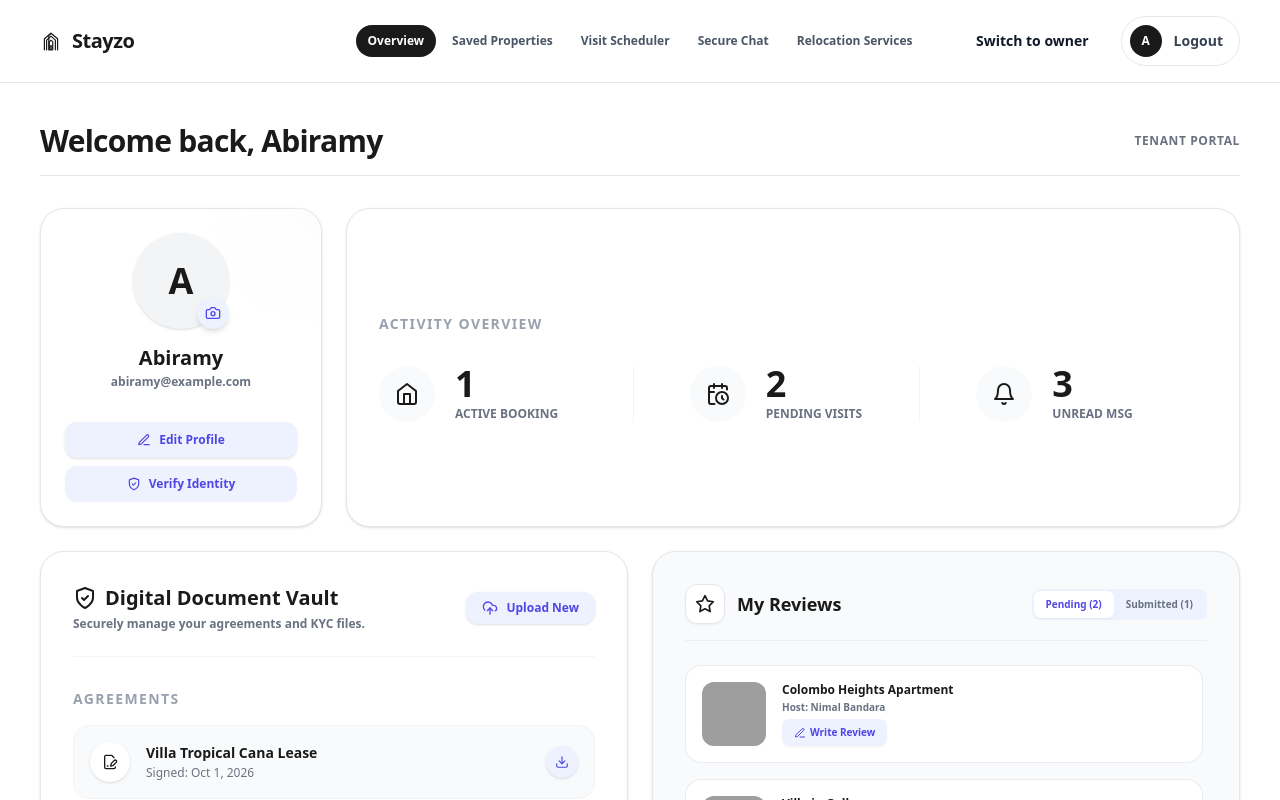
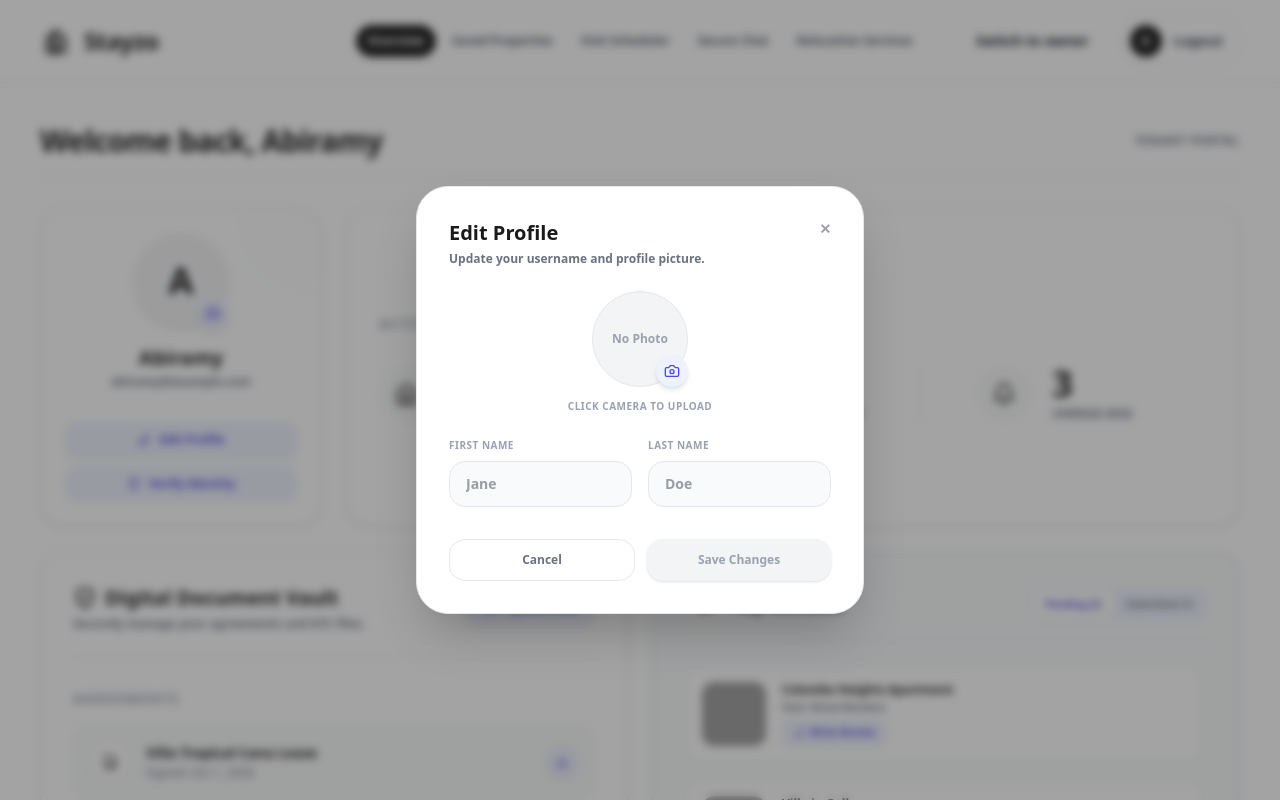
Before and after one commit to AbiNathan11/Stayzo_frontend, a Next.js app: page /dashboard/tenant in a window 1280 px wide. Both pictures are taken after a click on the button 213 px from the left and 313 px from the top of the page. Shown: the top 800 px of the page. Built offline with nearby package versions, Linux system fonts and the light colour scheme; grey boxes are pictures that could not be loaded.

Commit message:
frontend

```diff
--- a/src/app/dashboard/tenant/layout.tsx
+++ b/src/app/dashboard/tenant/layout.tsx
@@ -14,18 +14,34 @@ export default function TenantDashboardLayout({
   children: React.ReactNode
 }) {
   const pathname = usePathname();
-  const [user, setUser] = useState<{ firstName: string; lastName: string; email: string } | null>(null);
+  const [user, setUser] = useState<{ firstName: string; lastName: string; email: string; profileImage?: string | null } | null>(null);
 
   useEffect(() => {
     const token = localStorage.getItem('stayzo_token');
     if (token) {
       try {
         const payload = JSON.parse(atob(token.split('.')[1]));
+        const email = payload.email || 'abiramy@example.com';
         setUser({
           firstName: payload.firstName || 'Abiramy',
           lastName: payload.lastName || '',
-          email: payload.email || 'abiramy@example.com'
+          email: email,
+          profileImage: payload.profileImage || null
         });
+
+        // Live refresh from DB
+        fetch(`http://localhost:3001/api/auth/profile/${email}`)
+          .then(res => res.json())
+          .then(data => {
+            if (data.user) {
+              setUser(prev => ({
+                ...prev!,
+                firstName: data.user.firstName || prev?.firstName || 'Abiramy',
+                profileImage: data.user.profileImage || null
+              }));
+            }
+          })
+          .catch(err => console.warn("Live profile fetch issue:", err));
       } catch (e) {
         setUser({ firstName: 'Abiramy', lastName: '', email: 'abiramy@example.com' });
       }
@@ -57,7 +73,7 @@ export default function TenantDashboardLayout({
 
         {/* Left Brand Logo */}
         <div className="flex-1 flex justify-start">
-          <Link href="/" className="flex items-center space-x-2.5 group">
+          <Link href="/" className="flex items-center space-x-3 group">
             <svg
               viewBox="0 0 100 100"
               fill="none"
@@ -65,7 +81,7 @@ export default function TenantDashboardLayout({
               strokeWidth="5.5"
               strokeLinecap="round"
               strokeLinejoin="round"
-              className="w-5.5 h-5.5 text-[#1A1A1A] shrink-0 transition-transform group-hover:scale-105"
+              className="w-8 h-8 text-[#1A1A1A] shrink-0 transition-transform group-hover:scale-105"
             >
               {/* Outer gable */}
               <path d="M 20,90 L 20,40 L 50,15 L 80,40 L 80,90" />
@@ -78,7 +94,7 @@ export default function TenantDashboardLayout({
               {/* Central Door */}
               <rect x="46" y="72" width="8" height="18" />
             </svg>
-            <span className="text-xl font-bold tracking-tight text-[#1A1A1A]">Stayzo</span>
+            <span className="text-2xl font-black tracking-tight text-[#1A1A1A]">Stayzo</span>
           </Link>
         </div>
 
@@ -107,7 +123,7 @@ export default function TenantDashboardLayout({
         <div className="flex-1 flex justify-end items-center space-x-4">
           <Link
             href="/dashboard/owners"
-            className="hidden sm:inline text-sm font-semibold text-gray-900 hover:bg-gray-50 px-4 py-2 rounded-full transition"
+            className="hidden sm:inline text-sm font-semibold text-gray-900 hover:bg-[#EEF2FF] hover:text-[#4F46E5] active:bg-[#E0E7FF] px-4 py-2 rounded-full transition duration-200"
           >
             Switch to owner
           </Link>
@@ -115,9 +131,13 @@ export default function TenantDashboardLayout({
             onClick={handleLogout}
             className="flex items-center space-x-3 bg-white border border-gray-200 hover:shadow-md transition rounded-full p-2 pr-4 cursor-pointer"
           >
-            <div className="w-8 h-8 rounded-full bg-[#1A1A1A] text-white flex items-center justify-center text-xs font-bold shrink-0">
-              {userInitial}
-            </div>
+            {user?.profileImage ? (
+              <img src={user.profileImage} alt="User Avatar" className="w-8 h-8 rounded-full object-cover border border-gray-200 shrink-0" />
+            ) : (
+              <div className="w-8 h-8 rounded-full bg-[#1A1A1A] text-white flex items-center justify-center text-xs font-bold shrink-0">
+                {userInitial}
+              </div>
+            )}
             <span className="text-sm font-semibold text-gray-700 hidden sm:inline">Logout</span>
           </button>
         </div>
--- a/src/app/dashboard/tenant/page.tsx
+++ b/src/app/dashboard/tenant/page.tsx
@@ -23,7 +23,7 @@ interface SubmittedReview {
 }
 
 export default function TenantOverviewPage() {
-  const [user, setUser] = useState<{ firstName: string; lastName: string; email: string } | null>(null);
+  const [user, setUser] = useState<{ firstName: string; lastName: string; email: string; profileImage?: string | null } | null>(null);
 
   const [activeReviewTab, setActiveReviewTab] = useState<'pending' | 'submitted'>('pending');
   const [pendingReviews, setPendingReviews] = useState<PendingReview[]>([
@@ -62,16 +62,46 @@ export default function TenantOverviewPage() {
   const [reviewComment, setReviewComment] = useState("");
   const [showSuccess, setShowSuccess] = useState(false);
 
+  // Edit Profile States
+  const [showEditModal, setShowEditModal] = useState(false);
+  const [editFirstName, setEditFirstName] = useState("");
+  const [editLastName, setEditLastName] = useState("");
+  const [editImage, setEditImage] = useState<string | null>(null);
+  const [updatingProfile, setUpdatingProfile] = useState(false);
+  const [profileSuccess, setProfileSuccess] = useState(false);
+
   useEffect(() => {
     const token = localStorage.getItem('stayzo_token');
     if (token) {
       try {
         const payload = JSON.parse(atob(token.split('.')[1]));
+        const email = payload.email || 'abiramy@example.com';
         setUser({
           firstName: payload.firstName || 'Abiramy',
           lastName: payload.lastName || '',
-          email: payload.email || 'abiramy@example.com'
+          email: email,
+          profileImage: payload.profileImage || null
         });
+        setEditFirstName(payload.firstName || 'Abiramy');
+        setEditLastName(payload.lastName || '');
+
+        // Fetch live profile from DB
+        fetch(`http://localhost:3001/api/auth/profile/${email}`)
+          .then(res => res.json())
+          .then(data => {
+            if (data.user) {
+              setUser(prev => ({
+                ...prev!,
+                firstName: data.user.firstName || prev?.firstName || 'Abiramy',
+                lastName: data.user.lastName || prev?.lastName || '',
+                profileImage: data.user.profileImage || null
+              }));
+              setEditFirstName(data.user.firstName || 'Abiramy');
+              setEditLastName(data.user.lastName || '');
+              setEditImage(data.user.profileImage || null);
+            }
+          })
+          .catch(err => console.warn("Live profile fetch issue:", err));
       } catch (e) {
         setUser({ firstName: 'Abiramy', lastName: '', email: 'abiramy@example.com' });
       }
@@ -79,6 +109,64 @@ export default function TenantOverviewPage() {
       setUser({ firstName: 'Abiramy', lastName: '', email: 'abiramy@example.com' });
     }
   }, []);
+
+  const handlePhotoChange = (e: React.ChangeEvent<HTMLInputElement>) => {
+    const file = e.target.files?.[0];
+    if (file) {
+      const reader = new FileReader();
+      reader.onloadend = () => {
+        setEditImage(reader.result as string);
+      };
+      reader.readAsDataURL(file);
+    }
+  };
+
+  const handleProfileUpdate = async (e: React.FormEvent) => {
+    e.preventDefault();
+    if (!user || !editFirstName.trim()) return;
+
+    setUpdatingProfile(true);
+    try {
+      const response = await fetch('http://localhost:3001/api/auth/update-profile', {
+        method: 'PUT',
+        headers: {
+          'Content-Type': 'application/json'
+        },
+        body: JSON.stringify({
+          email: user.email,
+          firstName: editFirstName,
+          lastName: editLastName,
+          profileImage: editImage
+        })
+      });
+
+      if (!response.ok) {
+        throw new Error('Failed to update profile');
+      }
+
+      const data = await response.json();
+      if (data.user) {
+        setUser(prev => ({
+          ...prev!,
+          firstName: data.user.firstName,
+          lastName: data.user.lastName,
+          profileImage: data.user.profileImage
+        }));
+
+        setProfileSuccess(true);
+        setTimeout(() => {
+          setShowEditModal(false);
+          setProfileSuccess(false);
+          window.location.reload();
+        }, 1200);
+      }
+    } catch (err) {
+      console.error("Profile update error:", err);
+      alert("Failed to update profile in database.");
+    } finally {
+      setUpdatingProfile(false);
+    }
+  };
 
   const handleReviewSubmit = (e: React.FormEvent) => {
     e.preventDefault();
@@ -125,10 +213,14 @@ export default function TenantOverviewPage() {
 
           <div className="flex flex-col items-center text-center space-y-4 relative z-10">
             <div className="relative">
-              <div className="w-24 h-24 rounded-full bg-gray-100 text-[#1A1A1A] flex items-center justify-center text-4xl font-black shadow-sm">
-                {userInitial}
-              </div>
-              <button className="absolute bottom-0 right-0 bg-[#EEF2FF] text-[#4F46E5] hover:bg-[#E0E7FF] p-2 rounded-full shadow-md transition duration-200">
+              {user?.profileImage ? (
+                <img src={user.profileImage} alt="Profile" className="w-24 h-24 rounded-full object-cover shadow-sm border border-gray-200" />
+              ) : (
+                <div className="w-24 h-24 rounded-full bg-gray-100 text-[#1A1A1A] flex items-center justify-center text-4xl font-black shadow-sm">
+                  {userInitial}
+                </div>
+              )}
+              <button onClick={() => setShowEditModal(true)} className="absolute bottom-0 right-0 bg-[#EEF2FF] text-[#4F46E5] hover:bg-[#E0E7FF] p-2 rounded-full shadow-md transition duration-200">
                 <Camera className="w-4 h-4" />
               </button>
             </div>
@@ -141,7 +233,7 @@ export default function TenantOverviewPage() {
             </div>
 
             <div className="w-full flex flex-col gap-2 mt-4">
-              <button className="w-full flex items-center justify-center space-x-2 text-xs font-bold text-[#4F46E5] bg-[#EEF2FF] hover:bg-[#E0E7FF] rounded-xl px-4 py-2.5 transition duration-200 shadow-sm">
+              <button onClick={() => setShowEditModal(true)} className="w-full flex items-center justify-center space-x-2 text-xs font-bold text-[#4F46E5] bg-[#EEF2FF] hover:bg-[#E0E7FF] rounded-xl px-4 py-2.5 transition duration-200 shadow-sm">
                 <Edit3 className="w-3.5 h-3.5" />
                 <span>Edit Profile</span>
               </button>
@@ -494,6 +586,123 @@ export default function TenantOverviewPage() {
         </div>
       )}
 
+      {/* Edit Profile Modal Form overlay */}
+      {showEditModal && (
+        <div className="fixed inset-0 bg-[#1A1A1A]/40 backdrop-blur-xs flex items-center justify-center p-4 z-50 animate-in fade-in duration-200">
+          <div className="bg-white border border-gray-200 rounded-[32px] w-full max-w-md p-6 md:p-8 shadow-2xl relative overflow-hidden animate-in zoom-in-95 duration-200">
+
+            <div className="mb-6 flex justify-between items-start">
+              <div>
+                <h3 className="text-xl font-extrabold text-[#1A1A1A]">Edit Profile</h3>
+                <p className="text-xs text-gray-500 font-semibold mt-1">
+                  Update your username and profile picture.
+                </p>
+              </div>
+              <button
+                onClick={() => setShowEditModal(false)}
+                className="text-gray-400 hover:text-gray-600 font-extrabold text-sm"
+              >
+                ✕
+              </button>
+            </div>
+
+            {profileSuccess ? (
+              <div className="py-12 text-center space-y-4">
+                <div className="w-16 h-16 rounded-full bg-[#EEF2FF] flex items-center justify-center mx-auto shadow-xs">
+                  <CheckCircle2 className="w-8 h-8 text-[#4F46E5]" />
+                </div>
+                <div>
+                  <h4 className="text-lg font-bold text-[#1A1A1A]">Profile Saved!</h4>
+                  <p className="text-gray-500 text-xs font-semibold mt-1">
+                    Your profile changes have been successfully committed.
+                  </p>
+                </div>
+              </div>
+            ) : (
+              <form onSubmit={handleProfileUpdate} className="space-y-6">
+
+                {/* Photo Upload area */}
+                <div className="flex flex-col items-center space-y-3">
+                  <div className="relative group">
+                    {editImage ? (
+                      <img src={editImage} alt="Preview" className="w-24 h-24 rounded-full object-cover border border-gray-200 shadow-sm" />
+                    ) : (
+                      <div className="w-24 h-24 rounded-full bg-gray-100 text-gray-400 flex items-center justify-center text-xs font-bold border border-gray-200">
+                        No Photo
+                      </div>
+                    )}
+                    <label className="absolute bottom-0 right-0 bg-[#EEF2FF] text-[#4F46E5] hover:bg-[#E0E7FF] p-2 rounded-full shadow-md cursor-pointer transition">
+                      <Camera className="w-4 h-4" />
+                      <input
+                        type="file"
+                        accept="image/*"
+                        onChange={handlePhotoChange}
+                        className="hidden"
+                      />
+                    </label>
+                  </div>
+                  <span className="text-[10px] text-gray-400 font-bold uppercase tracking-wider">Click camera to upload</span>
+                </div>
+
+                {/* Name Inputs */}
+                <div className="grid grid-cols-2 gap-4">
+                  <div>
+                    <label className="block text-[10px] font-extrabold text-gray-400 uppercase tracking-wider mb-2">
+                      First Name
+                    </label>
+                    <input
+                      type="text"
+                      value={editFirstName}
+                      onChange={(e) => setEditFirstName(e.target.value)}
+                      required
+                      placeholder="Jane"
+                      className="w-full bg-gray-50 border border-gray-200 rounded-2xl px-4 py-3 text-sm outline-none focus:border-gray-400 focus:bg-white transition duration-200 font-semibold text-gray-700"
+                    />
+                  </div>
+                  <div>
+                    <label className="block text-[10px] font-extrabold text-gray-400 uppercase tracking-wider mb-2">
+                      Last Name
+                    </label>
+                    <input
+                      type="text"
+                      value={editLastName}
+                      onChange={(e) => setEditLastName(e.target.value)}
+                      required
+                      placeholder="Doe"
+                      className="w-full bg-gray-50 border border-gray-200 rounded-2xl px-4 py-3 text-sm outline-none focus:border-gray-400 focus:bg-white transition duration-200 font-semibold text-gray-700"
+                    />
+                  </div>
+                </div>
+
+                {/* Save button */}
+                <div className="flex gap-3 pt-2">
+                  <button
+                    type="button"
+                    onClick={() => setShowEditModal(false)}
+                    className="flex-1 border border-gray-200 text-gray-500 hover:bg-gray-50 rounded-2xl py-3 text-xs font-bold transition"
+                  >
+                    Cancel
+                  </button>
+                  <button
+                    type="submit"
+                    disabled={updatingProfile || !editFirstName.trim() || !editLastName.trim()}
+                    className={`flex-1 rounded-2xl py-3 text-xs font-bold shadow-sm transition duration-200 ${
+                      updatingProfile || !editFirstName.trim() || !editLastName.trim()
+                        ? "bg-gray-100 text-gray-400 cursor-not-allowed"
+                        : "bg-[#4F46E5] text-white hover:bg-[#4338CA] active:scale-95"
+                    }`}
+                  >
+                    {updatingProfile ? "Saving..." : "Save Changes"}
+                  </button>
+                </div>
+
+              </form>
+            )}
+
+          </div>
+        </div>
+      )}
+
     </div>
   );
 }
```
